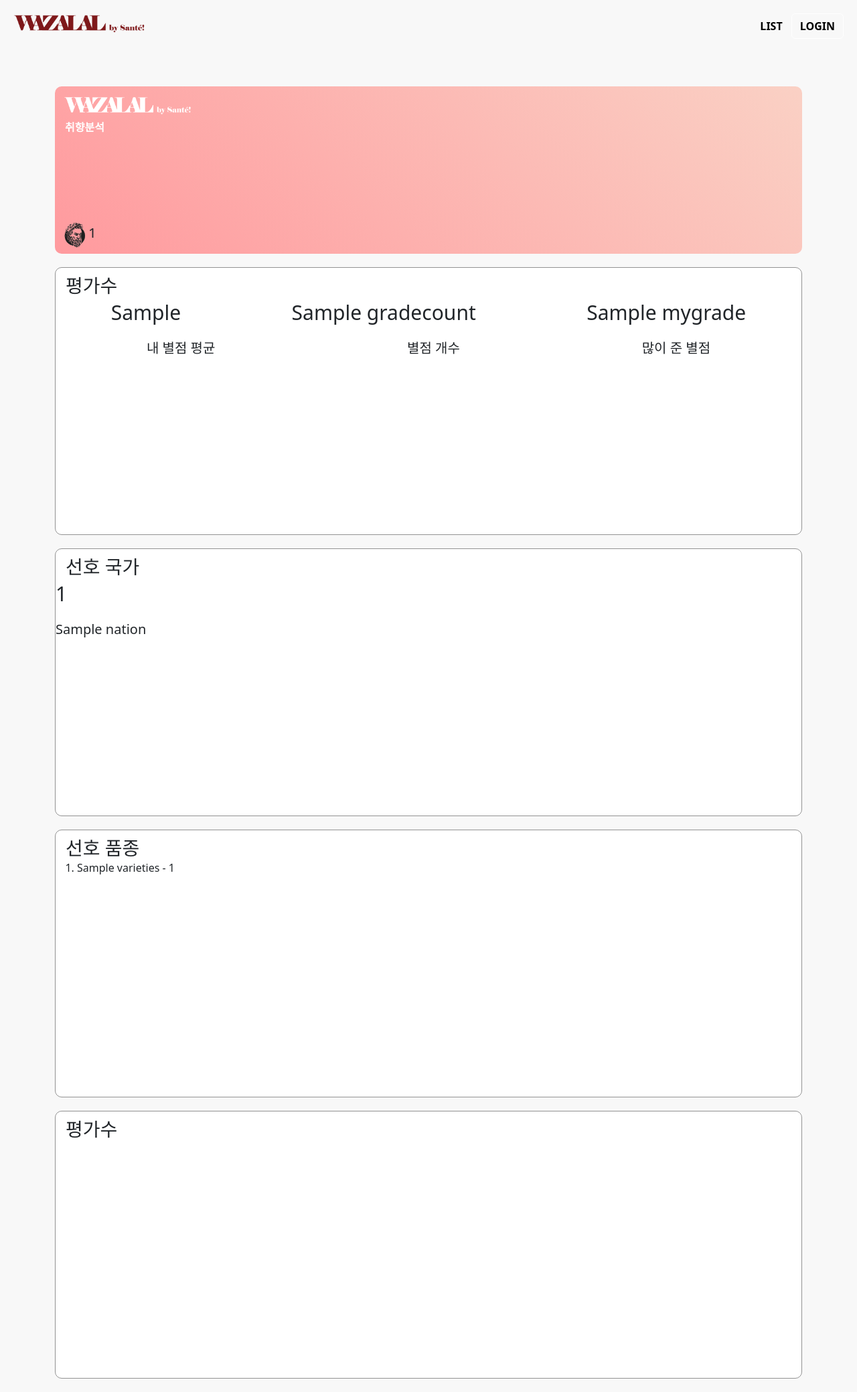
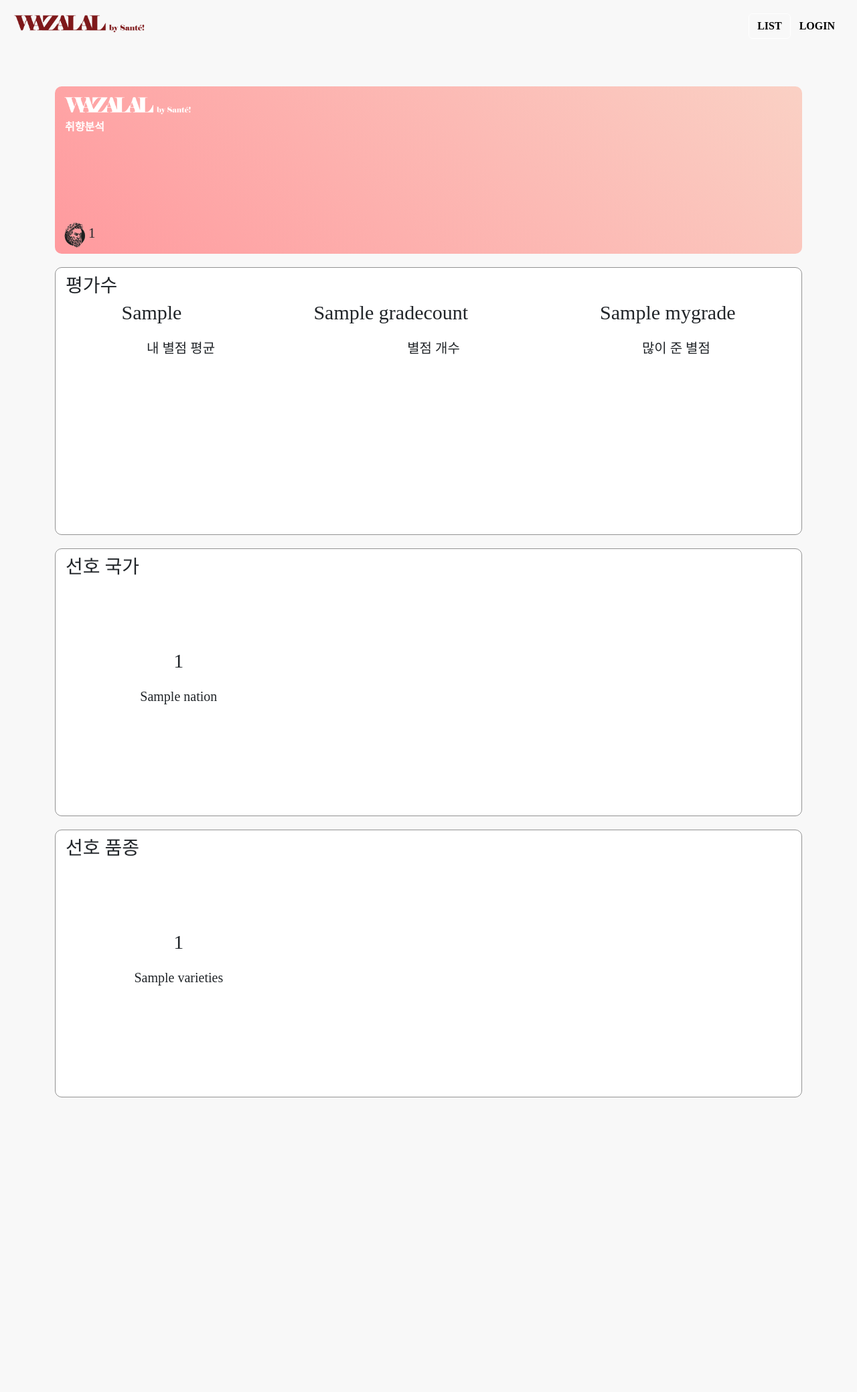
Before and after one commit to jeongyeona/Sant-, a Django app: template myapp/templates/addinfo.html in a window 1280 px wide. Shown: the whole page at 67% size. After the commit the page ends 1639 px from the top, so only its background shows below. Run offline with Django 4.2, Linux system fonts and the light colour scheme; the template is opened without the code that fills it: most values are stand-ins (such as "Sample title", 1, 10 or a date in 2020); some web fonts are replaced.

Commit message:
마이페이지 css 수정 및 폰트 적용중

```diff
--- a/myapp/static/css/addinfocss.css
+++ b/myapp/static/css/addinfocss.css
@@ -49,7 +49,7 @@
 	margin-bottom: 0;
 }
 
-.addinfocss222{
+.addinfocss222, .addinfocss333{
 	margin-top:20px;
 	height: 400px;
 	width:100%;
@@ -57,7 +57,12 @@
 	border-radius: 10px;
 	border: 0.5px solid #939393;
 }
-.addinfocss222 h3{
+
+.addinfocss333{
+	margin-bottom: 100px;
+}
+
+.addinfocss222 h3, .addinfocss333 h3{
 	margin: 10px 0px 0px 15px;
 }
 
@@ -89,15 +94,15 @@
 }
 
 #slidebtn {
-	background-color: #F9F1DF;
-	border-color: #F9F1DF;
+	background-color:#F8F8F8;
+	border-color:#F8F8F8;
 	color: black;
 	font-weight: 700;
 }
 
 #slidebtn.hover {
-	background-color: #F9F1DF;
-	border-color: #F9F1DF;
+	background-color:#F8F8F8;
+	border-color:#F8F8F8;
 	color: black;
 	font-weight: 700;
 }
@@ -119,7 +124,7 @@
 #Userid, #Username, #Userpwd, #Userpwdok, #Useremail, #signupBtn,
 	#signupBtna, #loginMainForm {
 	border-radius: 5px;
-	border: solid 3px #F8F8F8;
+	border: solid 3px #7E181A;
 	box-shadow: none;
 }
 
@@ -135,7 +140,7 @@
 #signupBtn, #signupBtna {
 	width: 100%;
 	height: 50px;
-	background-color: #F8F8F8;
+	background-color:#7E181A;
 	color: white;
 	font-size: 16px;
 }
@@ -181,121 +186,55 @@
 	margin-bottom: 50;
 }
 
-/* nav css */
-#mainLogo_img {
-	width: 200px;
+.star{
+   display: flex;
+   justify-content: space-around;
+}
+.starresult{
+   display: flex;
+   justify-content: space-around;
+}
+.star1,
+.Ination,
+.Vnation{
+   font-size: 20px;
+}
+.star2,
+.Icount,
+.Vcount{
+   font-size: 30px;
+}
+.hi{
+   margin-left: 15px;
 }
 
-#mainbox {
-	width: 100%;
-	display: flex;
-	justify-content: center;
+.nationdiv,
+.nationresult,
+.varieties,
+.varietiesresult{
+   width: 100%;
+   display: flex;
 }
 
-#main_backcolor {
-	height: 100%;
-	margin: 20px;
-	background: linear-gradient(90deg, #7E181A 50%, #F9F1DF 50%);
+.Icount,
+.Ination,
+.Vcount,
+.Vnation{
+   width: 33%;
+   text-align: center;
 }
 
-#mainPage_img {
-	max-width: 70%;
+.nationdiv, .varieties{
+	margin-top: 100px;
 }
 
-.anhsdjw123 {
-	float: right;
-	margin-bottom: 50;
+@font-face {
+  font-family: 'Unno';
+  font-style: italic;
+  font-weight: 400;
+  font-display: swap;
+  src: url(https://fonts.gstatic.com/s/unna/v21/AYCKpXzofN0NOpo7l0nG.woff2) format('woff2');
+  unicode-range: U+0041-005A, U+0061-007A
 }
 
-#slidebtn {
-	background-color: #F8F8F8;
-	border-color: #fff;
-	color: black;
-	font-weight: 700;
-}
-
-#slidebtn.hover {
-	background-color: #F8F8F8;
-	border-color: #F8F8F8;
-	color: black;
-	font-weight: 700;
-}
-
-#navIconColor {
-	color: black;
-}
-
-#loginlogo {
-	width: 200px;
-}
-
-.loginImgBox {
-	display: flex;
-	justify-content: center;
-	margin: 50px 0px;
-}
-
-#Userid, #Username, #Userpwd, #Userpwdok, #Useremail, #signupBtn,
-	#signupBtna, #loginMainForm {
-	border-radius: 5px;
-	border: solid 3px #F8F8F8;
-	box-shadow: none;
-}
-
-.btn-close:focus {
-	box-shadow: none;
-}
-
-.form-control {
-	height: 45px;
-	font-size: 16px;
-}
-
-#signupBtn, #signupBtna {
-	width: 100%;
-	height: 50px;
-	background-color: #F8F8F8;
-	color: white;
-	font-size: 16px;
-}
-
-#mainSignForgot, #mainSignForgotProfile {
-	text-decoration: none;
-	color: black;
-}
-
-#mainSignForgotProfile {
-	display: flex;
-	justify-content: end;
-	width: 100%;
-}
-
-#mainLink {
-	display: flex;
-	justify-content: space-between;
-	opacity: 0.6;
-	width: 100%;
-}
-
-.offcanvas {
-	border-top-left-radius: 15px;
-}
-
-#proflieImg {
-	width: 150px;
-	margin: 100px 0px;
-}
-
-.proflieImgBox {
-	display: flex;
-	justify-content: center;
-	width: 100%;
-}
-#listBtn{
-	background-color: #F8F8F8;
-	border-color: #F8F8F8;
-	color: black;
-	font-weight: 700;
-	float: right;
-	margin-bottom: 50;
-}
+*{font-family:'IBMPlexSansKR-Regular', 'Unno'}
--- a/myapp/templates/addinfo.html
+++ b/myapp/templates/addinfo.html
@@ -9,40 +9,10 @@
    rel="stylesheet"
    integrity="sha384-Zenh87qX5JnK2Jl0vWa8Ck2rdkQ2Bzep5IDxbcnCeuOxjzrPF/et3URy9Bv1WTRi"
    crossorigin="anonymous">
+<script src="https://cdn.jsdelivr.net/npm/bootstrap@5.2.0-beta1/dist/js/bootstrap.bundle.min.js" integrity="sha384-pprn3073KE6tl6bjs2QrFaJGz5/SUsLqktiwsUTF55Jfv3qYSDhgCecCxMW52nD2" crossorigin="anonymous"></script>
 <link rel="stylesheet" type="text/css" href="/static/css/addinfocss.css" />
 <script src="/static/js/mainjs.js" async="True" ></script>
 </head>
-<style>
-.star{
-   display: flex;
-   justify-content: space-around;
-}
-.starresult{
-   display: flex;
-   justify-content: space-around;
-}
-.star1{
-   font-size: 20px;
-}
-.star2{
-   font-size: 30px;
-}
-.hi{
-   margin-left: 15px;
-}
-
-.nationdiv{
-   width: 100%
-}
-
-.nation{
-   font-size: 20px;
-}
-
-.count{
-   font-size: 30px;
-}
-</style>
 <body id="addinfoback">
    <div>
       <header>
@@ -88,27 +58,28 @@
             <h3>선호 국가</h3>
             <div class="nationdiv">
                {% for i in nation %}
-               <p class="count">{{i.count}}</p>
+               <p class="Icount">{{i.count}}</p>
                {% endfor %}
             </div>
             <div class="nationresult">
                {% for i in nation %}
-               <p class="nation">{{i.nation}}</p>
+               <p class="Ination">{{i.nation}}</p>
                {% endfor %}
             </div>
          </div>
          <!--  4번째 칸 -->
-         <div class="addinfocss222">
+         <div class="addinfocss333">
             <h3>선호 품종</h3>
-            <ol>
+              <div class="varieties">
+                  {% for v in varieties %}
+               <p  class="Vcount">{{v.count}}</p>
+               {% endfor %}
+              </div>
+            <div class="varietiesresult">
                {% for v in varieties %}
-               <li>{{v.varieties}} - {{v.count}}</li>
+               <p class="Vnation">{{v.varieties}}</p>
                {% endfor %}
-            </ol>
-         </div>
-         <!--  5번째 칸 -->
-         <div class="addinfocss222">
-            <h3>평가수</h3>
+            </div>
          </div>
       </div>
 </body>
--- a/myapp/templates/pwdreset.html
+++ b/myapp/templates/pwdreset.html
@@ -3,8 +3,8 @@
 <head>
     <meta charset="UTF-8">
     <title>Insert title here</title>
-    <link href="https://cdn.jsdelivr.net/npm/bootstrap@5.0.2/dist/css/bootstrap.min.css" rel="stylesheet" integrity="sha384-EVSTQN3/azprG1Anm3QDgpJLIm9Nao0Yz1ztcQTwFspd3yD65VohhpuuCOmLASjC" crossorigin="anonymous">
-    <script src="https://cdn.jsdelivr.net/npm/bootstrap@5.0.2/dist/js/bootstrap.bundle.min.js" integrity="sha384-MrcW6ZMFYlzcLA8Nl+NtUVF0sA7MsXsP1UyJoMp4YLEuNSfAP+JcXn/tWtIaxVXM" crossorigin="anonymous"></script>
+    <script src="https://cdn.jsdelivr.net/npm/bootstrap@5.2.0-beta1/dist/js/bootstrap.bundle.min.js" integrity="sha384-pprn3073KE6tl6bjs2QrFaJGz5/SUsLqktiwsUTF55Jfv3qYSDhgCecCxMW52nD2" crossorigin="anonymous"></script>
+    <link href="https://cdn.jsdelivr.net/npm/bootstrap@5.2.1/dist/css/bootstrap.min.css" rel="stylesheet" integrity="sha384-iYQeCzEYFbKjA/T2uDLTpkwGzCiq6soy8tYaI1GyVh/UjpbCx/TYkiZhlZB6+fzT" crossorigin="anonymous">
     <link rel="stylesheet" type="text/css" href="/static/css/winelistcss.css" />
     <link rel="stylesheet" type="text/css" href="/static/css/pwdok.css" />
     <script src="/static/js/mainjs.js" async="True"></script>
@@ -23,6 +23,7 @@
                     <input class="form-control" type="hidden" name="id" value="{{id}}" />
                     {% endif %}
                     <input class="form-control pwdresetclass" type="password" placeholder="New password" name="new" id="Userpwd" />
+                    <div class="invalid-feedback">최소 하나의 영문자,숫자,특수문자가 들어가고 8글자~13글자 이내로 입력해주세요.</div>
                     <br /><br>
                     <input class="form-control pwdresetclass" type="password" placeholder="Confirm new password" name="newok" id="Userpwdok" />
                     <br /><br>
```
Also changed, not shown: myapp/static/css/maincss.css (+11 -0 lines), myapp/static/css/pwdok.css (+11 -0 lines), myapp/static/css/winedetailcss1.css (+75 -0 lines), myapp/static/css/winelistcss.css (+11 -0 lines), myapp/static/js/winedetail.js (+15 -0 lines).
